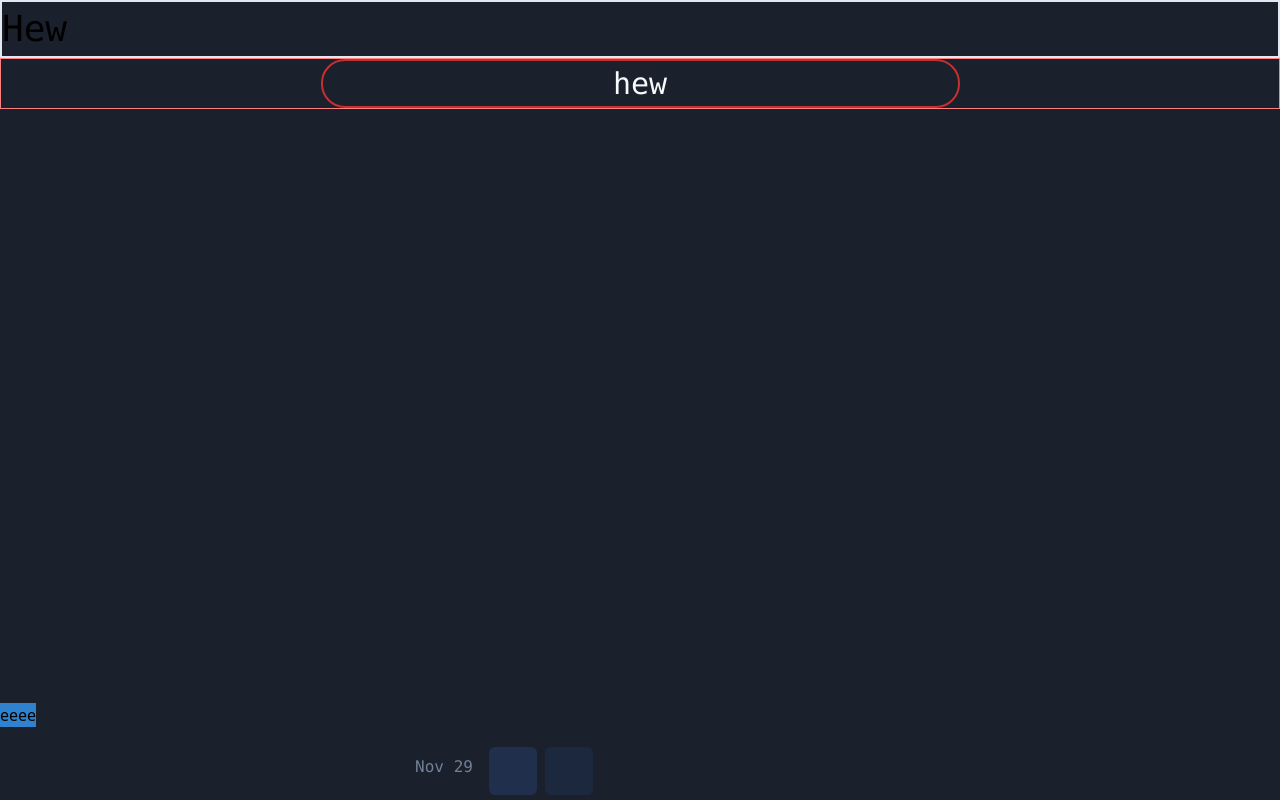
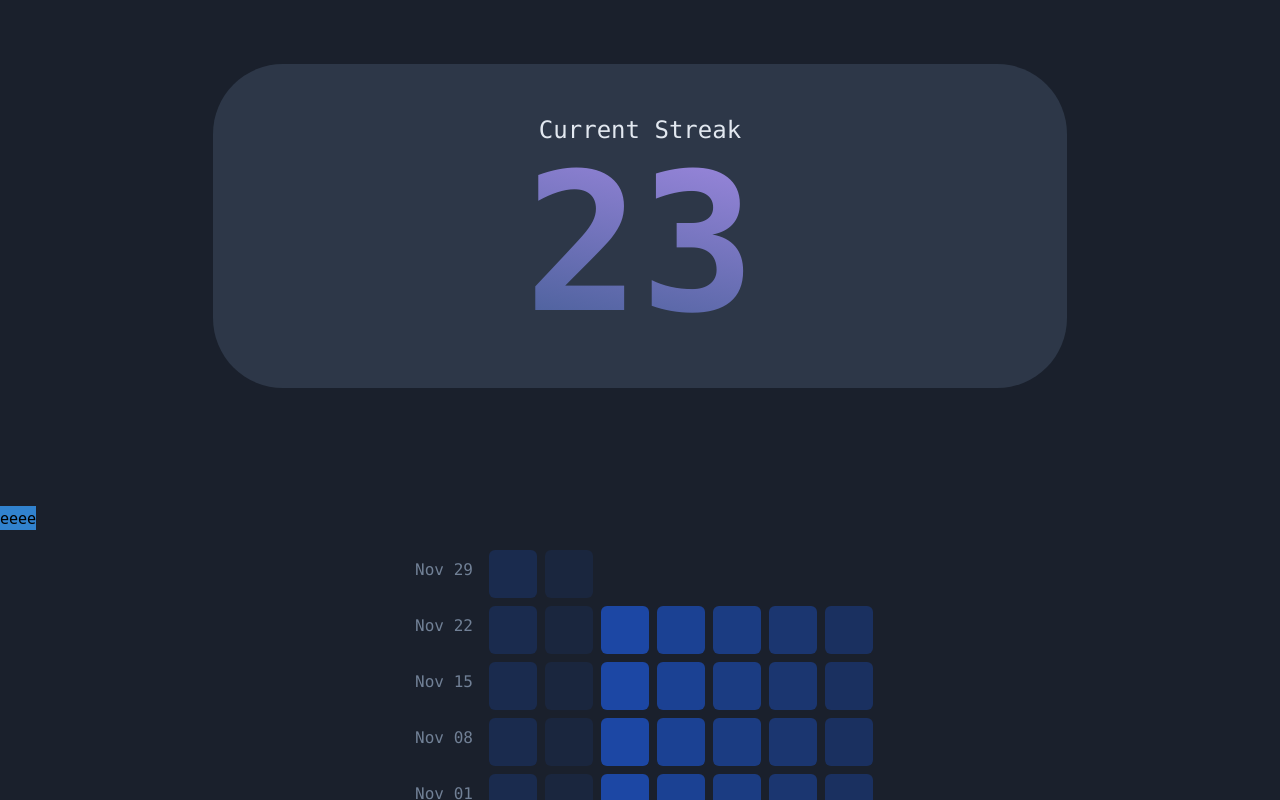
Before and after one commit to jklsnt/snt, a React (Create React App) app in the folder squares/: page / in a window 1280 px wide. Built offline with nearby package versions, Linux system fonts and the light colour scheme.

Commit message:
rbbbbbbbbbbbbbbbbbbbbbbbbbbbbbbbbb

```diff
--- a/squares/src/App.js
+++ b/squares/src/App.js
@@ -11,18 +11,21 @@ import TaskSquareDay from './components/TaskSquareDay'
 function App() {
     return (
         <div className="fixed relative flex flex-col w-screen h-screen overflow-x-hidden bg-gray-900">
-            <div className="items-center justify-center font-mono text-4xl border-2 max-w-prose">
+        {/*<div className="items-center justify-center font-mono text-4xl border-2 max-w-prose">
                 Hew
-            </div>
-        <div className="border border-2 border-red-400 h-96">
-            <div className="content-center justify-center w-1/2 m-auto font-mono text-3xl text-center text-gray-100 border-2 border-red-700 align-center rounded-3xl">
-        hew
+            </div>*/}
+        <div className="font-mono text-2xl text-gray-300 h-96 align-center">
+            <div className="w-2/3 py-12 m-auto my-16 bg-gray-800" style={{borderRadius: 70 + 'px'}}>
+                <p className="text-center">Current Streak</p>
+                <div className="content-center justify-center m-auto font-mono font-extrabold text-center text-transparent bg-clip-text bg-gradient-to-tr from-blue-800 to-purple-400 align-center rounded-3xl" style={{fontSize: 8 + "em", lineHeight: 1}}>
+            23
+                </div>
             </div>
         </div>
-        <div className="w-2 text-4xl"><br/><br/><br/><br/><br/><br/><br/><br/><br/><br/><br/></div>
+        <div className="w-2 text-4xl"><br/></div>
         <TaskSquareDay/>
             <div className="w-full">
-                <SquaresDisplay squares_data={[[1, 2, 3, 4, 5, 6, 7], [1, 2, 3, 4, 5, 6, 7],[1, 2, 3, 4, 5, 6, 7],[1, 2, 3, 4, 5, 6, 7],[1, 2, 3, 4, 5, 6, 7], [1, 2, 3, 10, 5, 6, 7], ].flat()}></SquaresDisplay>
+                <SquaresDisplay squares_data={[[1, 2, 3, 4, 5, 6, 7], [1, 2, 3, 4, 5, 6, 7],[1, 2, 3, 4, 5, 6, 7],[1, 2, 3, 4, 5, 6, 7],[1, 2, 3, 4, 5, 6, 7],[1, 2, 3, 4, 5, 6, 7],[1, 2, 3, 4, 5, 6, 7],[1, 2, 3, 4, 5, 6, 7],[1, 2, 3, 4, 5, 6, 7],[1, 2, 3, 4, 5, 6, 7],[1, 2, 3, 4, 5, 6, 7],[1, 2, 3, 4, 5, 6, 7],[1, 2, 3, 4, 5, 6, 7],[1, 2, 3, 4, 5, 6, 7],[1, 2, 3, 4, 5, 6, 7],[1, 2, 3, 4, 5, 6, 7],[1, 2, 3, 4, 5, 6, 7],[1, 2, 3, 4, 5, 6, 7],[1, 2, 3, 4, 5, 6, 7],[1, 2, 3, 4, 5, 6, 7],[1, 2, 3, 4, 5, 6, 7],[1, 2, 3, 4, 5, 6, 7],[1, 2, 3, 4, 5, 6, 7],[1, 2, 3, 4, 5, 6, 7],[1, 2, 3, 4, 5, 6, 7],[1, 2, 3, 4, 5, 6, 7],[1, 2, 3, 4, 5, 6, 7],[1, 2, 3, 4, 5, 6, 7],[1, 2, 3, 4, 5, 6, 7],[1, 2, 3, 4, 5, 6, 7],[1, 2, 3, 4, 5, 6, 7],[1, 2, 3, 4, 5, 6, 7],[1, 2, 3, 4, 5, 6, 7],[1, 2, 3, 4, 5, 6, 7],[1, 2, 3, 4, 5, 6, 7],[1, 2, 3, 4, 5, 6, 7],[1, 2, 3, 4, 5, 6, 7],[1, 2, 3, 4, 5, 6, 7],[1, 2, 3, 4, 5, 6, 7],[1, 2, 3, 4, 5, 6, 7],[1, 2, 3, 4, 5, 6, 7],[1, 2, 3, 4, 5, 6, 7],[1, 2, 3, 4, 5, 6, 7],[1, 2, 3, 4, 5, 6, 7],[1, 2, 3, 4, 5, 6, 7],[1, 2, 3, 4, 5, 6, 7],[1, 2, 3, 4, 5, 6, 7],[1, 2, 3, 4, 5, 6, 7],[1, 2, 3, 4, 5, 6, 7],[1, 2, 3, 4, 5, 6, 7],[1, 2, 3, 4, 5, 6, 7],[1, 2, 3, 4, 5, 6, 7],[1, 2, 3, 4, 5, 6, 7],[1, 2, 3, 4, 5, 6, 7],[1, 2, 3, 4, 5, 6, 7],[1, 2, 3, 4, 5, 6, 7],[1, 2, 3, 4, 5, 6, 7],[1, 2, 3, 4, 5, 6, 7], [1, 2, 3, 10, 5, 6, 7], ].flat()}></SquaresDisplay>
             </div>
         </div>
     );
--- a/squares/src/components/Square.jsx
+++ b/squares/src/components/Square.jsx
@@ -1,5 +1,5 @@
 import React from 'react';
 
 export default function Square(props) {
-    return <div className="w-12 h-12 m-1 rounded-md" style={{"backgroundColor": `rgba(50, 108, 204, ${props.data / props.scalar})`}}></div>
+    return <div className="w-12 h-12 m-1 rounded-md" style={{"backgroundColor": `rgba(29, 88, 216, ${props.data / props.scalar})`}}></div>
 }
```
